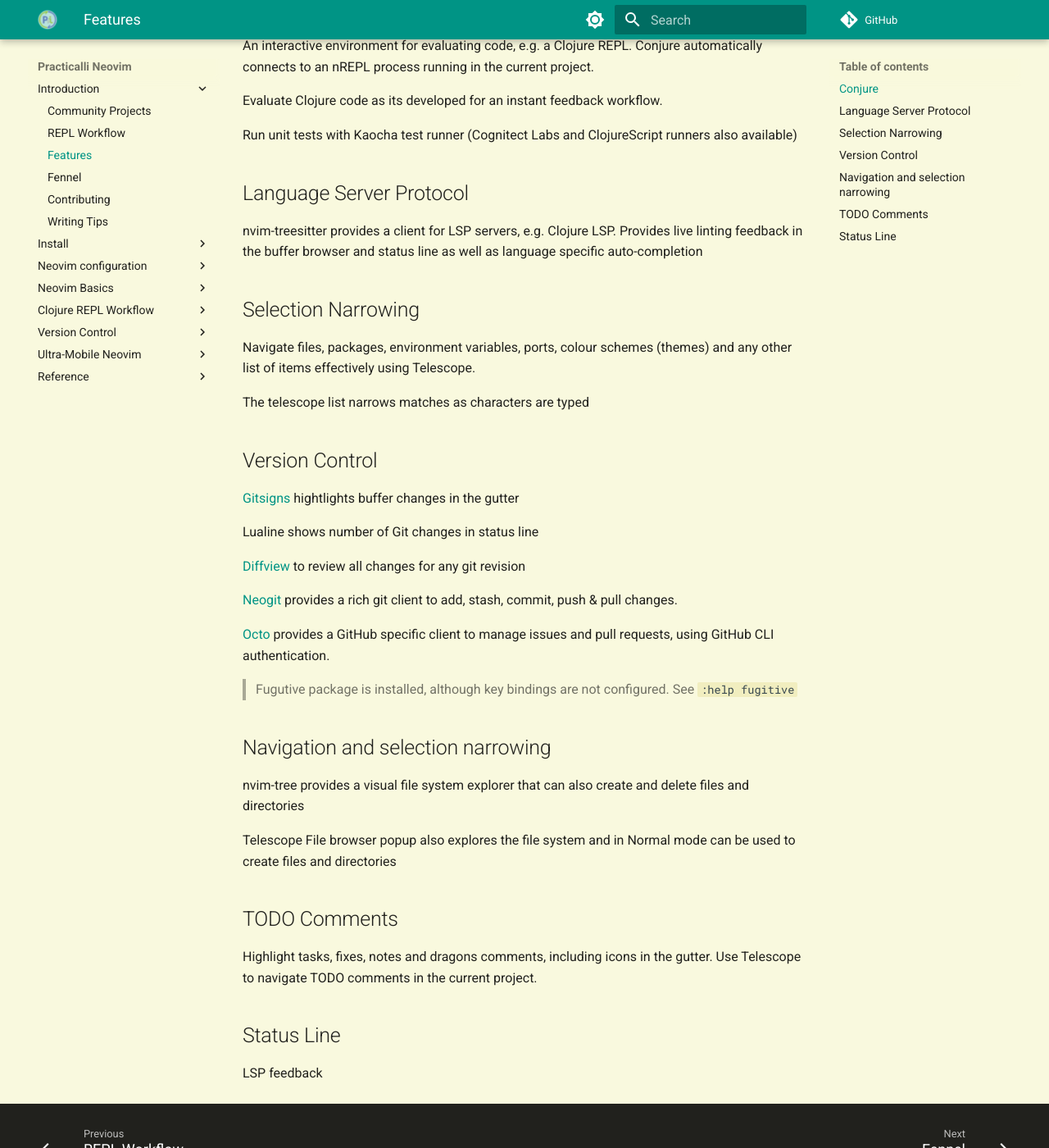
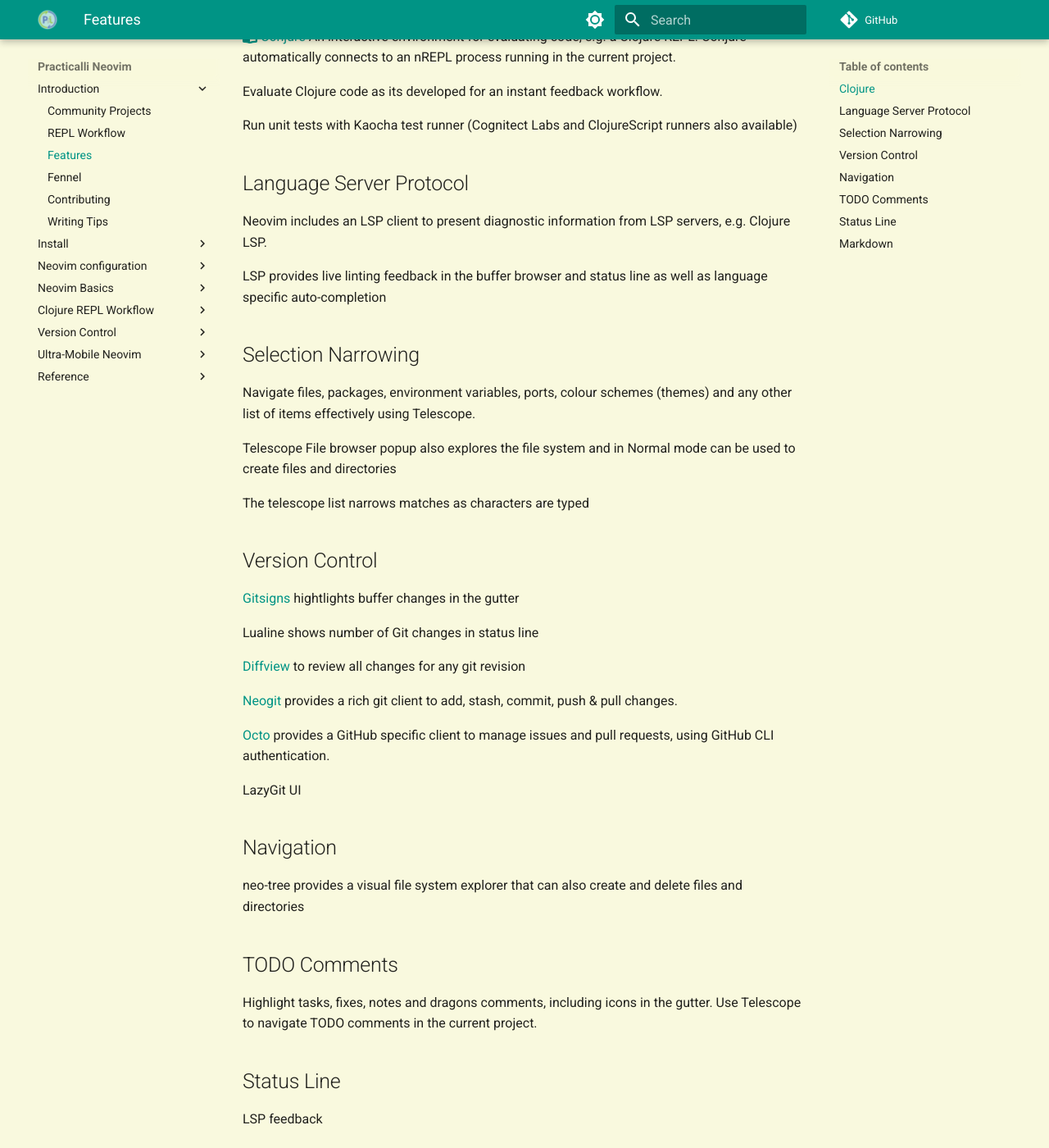
Before and after one commit to practicalli/neovim, an MkDocs documentation site: the page built from docs/introduction/features.md, in a window 1280 px wide and 1400 px high, scrolled down 731 px. Shown: the whole window at 82% size. Built offline with MkDocs 1.6.1 and Material for MkDocs 9.7.7, drawn with Linux system fonts in a browser that asks for light colours; plug-ins that fetch from the network failed and are left out; comment, search, counter and statistics services are not loaded; some of the changed text lies outside the part shown.

Commit message:
intro: update features overview

```diff
--- a/docs/introduction/features.md
+++ b/docs/introduction/features.md
@@ -1,23 +1,23 @@
-# Main features of Practicalli Neovim
+# Common features in Practicalli Neovim
 
 A clean UI provides for a distraction free development experience, with only the essential information presented in the Neovim statusline or inline with the code
 
-* Clojure - automatic Clojure REPL connection, evaluation, test runners
+* Plug-in Manager - Lazy or Packer
+* [Clojure](#clojure) - automatic Clojure REPL connection, evaluation, test runners
 * [LSP](#language-server-protocol) - auto-completion, snippets, inline linting, reference navigation, refactor and unit test coverage
-* [statusline](#) - LSP status, diff changes, filetype, cursor position
+* [statusline](#status-line) - LSP status, diff changes, filetype, cursor position
 * [Selection narrowing](#selection-narrowing) completion of files, packages, color schemes, etc
-* [Navigation](#navigation) - telescope selection narrowing and visual file system navigation
+* [Navigation](#navigation-and-selection-narrowing) - telescope selection narrowing and visual file system navigation
 * [Version Control](#version-control) gutter indicators for changed lines
 * [todo comments](#todo-comments) todo, fix, notes, indicators with gutter icons
 * relative line numbers for vim-style navigation
 
-!!! WARNING "Work in progress"
-    TODO: add description of features and example screenshots
+??? WARNING "Work In Progress"
 
 
-## Conjure
+## Clojure
 
-An interactive environment for evaluating code, e.g. a Clojure REPL.  Conjure automatically connects to an nREPL process running in the current project.
+[:fontawesome-solid-book-open: Conjure](/neovim/repl-driven-development/conjure/) An interactive environment for evaluating code, e.g. a Clojure REPL.  Conjure automatically connects to an nREPL process running in the current project.
 
 Evaluate Clojure code as its developed for an instant feedback workflow.
 
@@ -26,7 +26,9 @@
 
 ## Language Server Protocol
 
-nvim-treesitter provides a client for LSP servers, e.g. Clojure LSP.  Provides live linting feedback in the buffer browser and status line as well as language specific auto-completion
+Neovim includes an LSP client to present diagnostic information from LSP servers, e.g. Clojure LSP.
+
+LSP provides live linting feedback in the buffer browser and status line as well as language specific auto-completion
 
 <!-- TODO: screenshot of LSP feedback, error popup and statusline indicators -->
 
@@ -34,6 +36,8 @@
 ## Selection Narrowing
 
 Navigate files, packages, environment variables, ports, colour schemes (themes) and any other list of items effectively using Telescope.
+
+Telescope File browser popup also explores the file system and in Normal mode can be used to create files and directories
 
 The telescope list narrows matches as characters are typed
 
@@ -55,15 +59,13 @@
 
 <!-- TODO: screenshot of octo with staged and unstaged changes -->
 
-
-> Fugutive package is installed, although key bindings are not configured.  See `:help fugitive`
+LazyGit UI
 
 
-## Navigation and selection narrowing
+## Navigation
 
-nvim-tree provides a visual file system explorer that can also create and delete files and directories
+neo-tree provides a visual file system explorer that can also create and delete files and directories
 
-Telescope File browser popup also explores the file system and in Normal mode can be used to create files and directories
 
 <!-- TODO: screenshot of telescope file browser -->
 
@@ -72,8 +74,14 @@
 
 Highlight tasks, fixes, notes and dragons comments, including icons in the gutter.  Use Telescope to navigate TODO comments in the current project.
 
-<!-- TODO screenshot of several todo comment styles and telescope list of todo comments -->
+<!-- TODO: screenshot of several todo comment styles and telescope list of todo comments -->
 
 ## Status Line
 
 LSP feedback
+
+
+## Markdown
+
+* LSP server
+* Marksman: select anchors and pages for links
```
